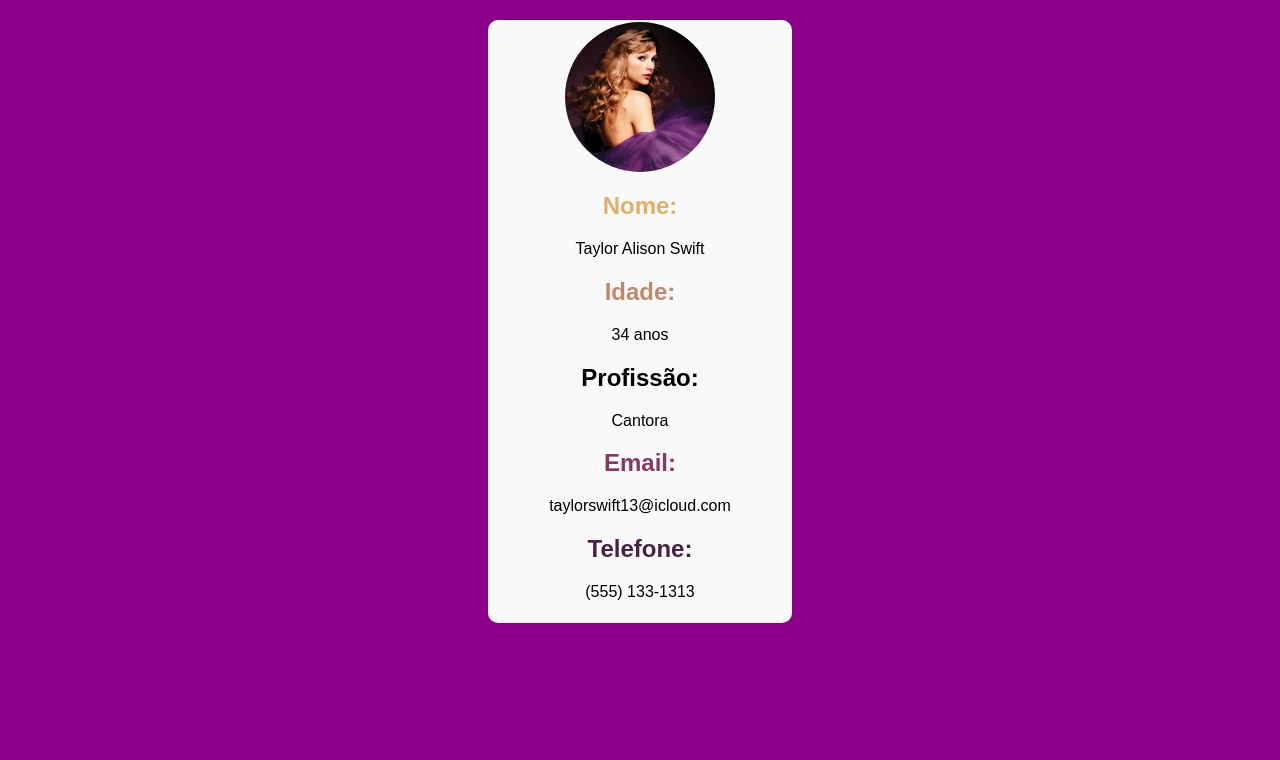
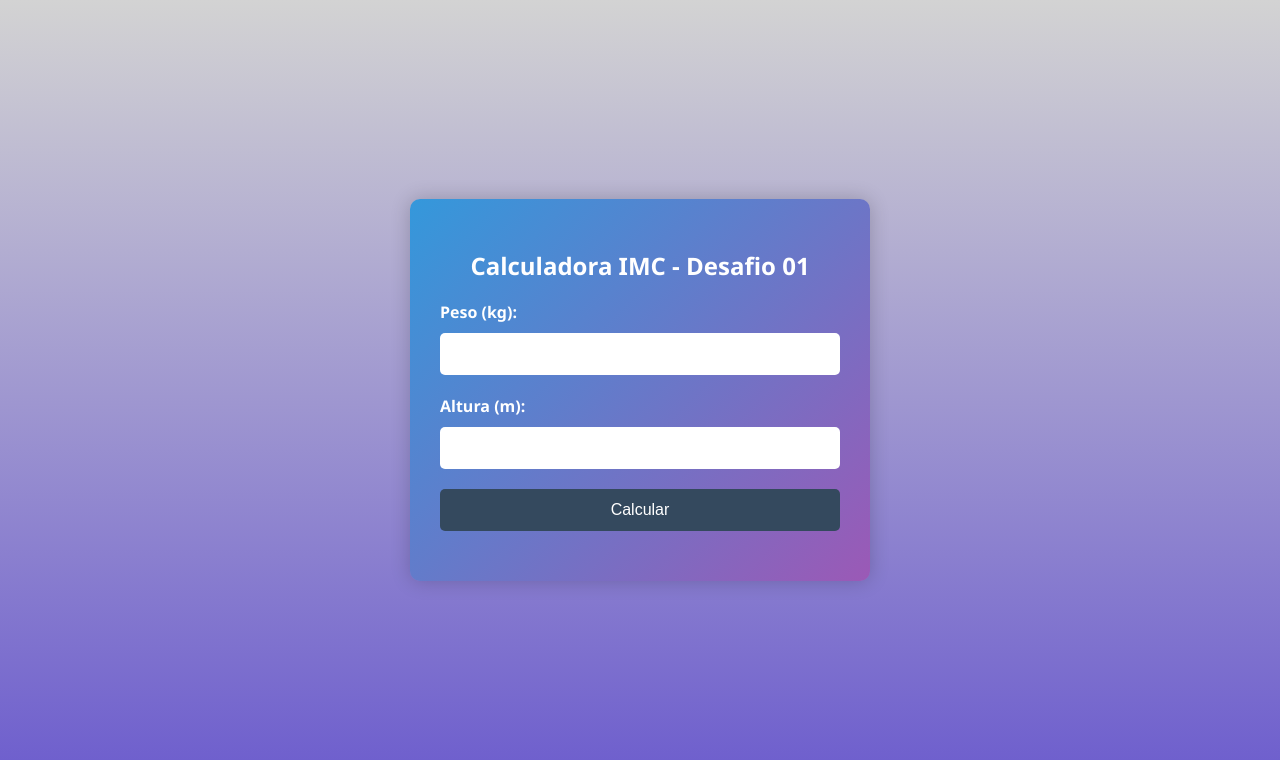
Before and after one commit to kalitaribeiro/pensamento-computacional, a plain HTML site: page index.html in a window 1280 px wide. Drawn offline with Linux system fonts and the light colour scheme.

Commit message:
Add files via upload

```diff
--- a/index.html
+++ b/index.html
@@ -3,35 +3,23 @@
 <head>
     <meta charset="UTF-8">
     <meta name="viewport" content="width=device-width, initial-scale=1.0">
-    <title>Crachá</title>
-    <link rel="stylesheet" type="text/css" href="style.css?version=2">
+    <title>Calculadora IMC</title>
+    <link rel="stylesheet" href="style.css">
 </head>
 <body>
-    <div class="cracha">
-        <img src="imagem.jpg" alt="Foto" class="foto">
-
-        <div class="dados">
-            <div>
-                <h2 class="nome">Nome:</h2>
-                <p>Taylor Alison Swift</p>
-            </div>
-            <div>
-                <h2 class="idade">Idade:</h2>
-                <p>34 anos</p>
-            </div>
-            <div>
-                <h2 class="profissão">Profissão:</h2>
-                <p>Cantora</p>
-            </div>
-            <div>
-                <h2 class="email">Email:</h2>
-                <p>taylorswift13@icloud.com</p>
-            </div>
-            <div>
-                <h2 class="telefone">Telefone:</h2>
-                <p>(555) 133-1313</p>
-            </div>
+    <div class="calculator">
+        <h2>Calculadora IMC - Desafio 01</h2>
+        <div>
+            <label for="weight">Peso (kg):</label>
+            <input type="number" id="weight">
         </div>
+        <div>
+            <label for="height">Altura (m):</label>
+            <input type="number" id="height">
+        </div>
+        <button onclick="calculateIMC()">Calcular</button>
+        <div id="result"></div>
     </div>
+    <script src="index.js"></script>
 </body>
 </html>
--- /dev/null
+++ b/index.js
@@ -0,0 +1,24 @@
+function calculateIMC() {
+    var weight = parseFloat(document.getElementById('weight').value);
+    var height = parseFloat(document.getElementById('height').value);
+
+    if (isNaN(weight) || isNaN(height) || weight <= 0 || height <= 0) {
+        document.getElementById('result').innerText = 'Por favor, insira valores válidos para peso e altura.';
+        return;
+    }
+
+    var imc = weight / (height * height);
+    var message;
+
+    if (imc < 18.5) {
+        message = 'Abaixo do peso';
+    } else if (imc < 25) {
+        message = 'Peso normal';
+    } else if (imc < 30) {
+        message = 'Sobrepeso';
+    } else {
+        message = 'Obesidade';
+    }
+
+    document.getElementById('result').innerText = 'Seu IMC é ' + imc.toFixed(2) + '. ' + message + '.';
+}
--- a/style.css
+++ b/style.css
@@ -1,64 +1,67 @@
 body {
-    font-family: Arial, sans-serif;
-    text-align: center;
+    font-family: 'Segoe UI', Tahoma, Geneva, Verdana, sans-serif;
     margin: 0;
     padding: 0;
-    background-color:#8B008B;
+    display: flex;
+    justify-content: center;
+    align-items: center;
+    height: 100vh;
+    background-color: #f5f5f5;
+    background-image: linear-gradient(#D3D3D3,#6A5ACD	)
 }
 
-.nome {
-    color:#e0af6b ;
+.calculator {
+    background: linear-gradient(135deg, #3498db, #9b59b6);
+    color: #fff;
+    padding: 30px;
+    border-radius: 10px;
+    box-shadow: 0 0 20px rgba(0, 0, 0, 0.2);
+    max-width: 400px;
+    width: 100%;
 }
 
-.idade {
-    color:#be896d;
+h2 {
+    text-align: center;
 }
-
-.profissao {
-    color: #cc6b96;
-}
-
-.email {
-    color:#813c60;
-}
-
-.telefone {
-    color:#462245;
-}
-
 
 div {
     margin-bottom: 20px;
 }
 
-    body {
-        font-family: Arial, sans-serif;
-        margin: 0;
-        padding: 0;
-    }
+label {
+    font-weight: bold;
+    display: block;
+    margin-bottom: 10px;
+}
 
-    .cracha {
-        max-width: 300px;
-        margin: 20px auto;
-        background-color: #f9f9f9;
-        padding: 2px;
-        border-radius: 10px;
-        box-shadow: 0px 0px 10px rgba(0, 0, 0, 0.1);
-    }
+input {
+    width: 100%;
+    padding: 12px;
+    box-sizing: border-box;
+    border: none;
+    border-radius: 5px;
+    font-size: 16px;
+}
 
-    .informacoes {
-        text-align: center;
-    }
+button {
+    width: 100%;
+    padding: 12px;
+    background-color: #34495e;
+    color: #fff;
+    border: none;
+    border-radius: 5px;
+    cursor: pointer;
+    font-size: 16px;
+    transition: background-color 0.3s ease;
+}
 
-    .foto {
-        display: block;
-        margin: 0 auto;
-        width: 150px;
-        height: 150px;
-        border-radius: 50%;
-        margin-bottom: 20px;
-    }
+button:hover {
+    background-color: #2c3e50;
+}
 
-    .dados div {
-        margin-bottom: 10px;
-    }
+#result {
+    margin-top: 20px;
+    font-weight: bold;
+    text-align: center;
+    font-size: 18px;
+}
```
